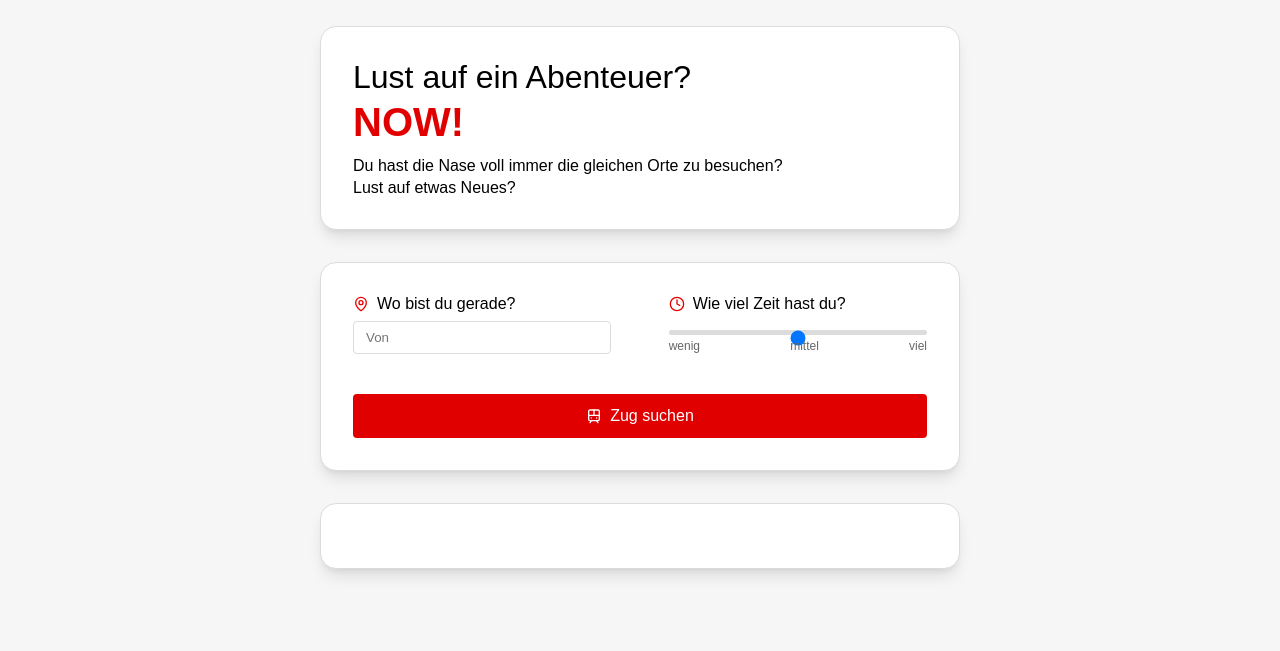
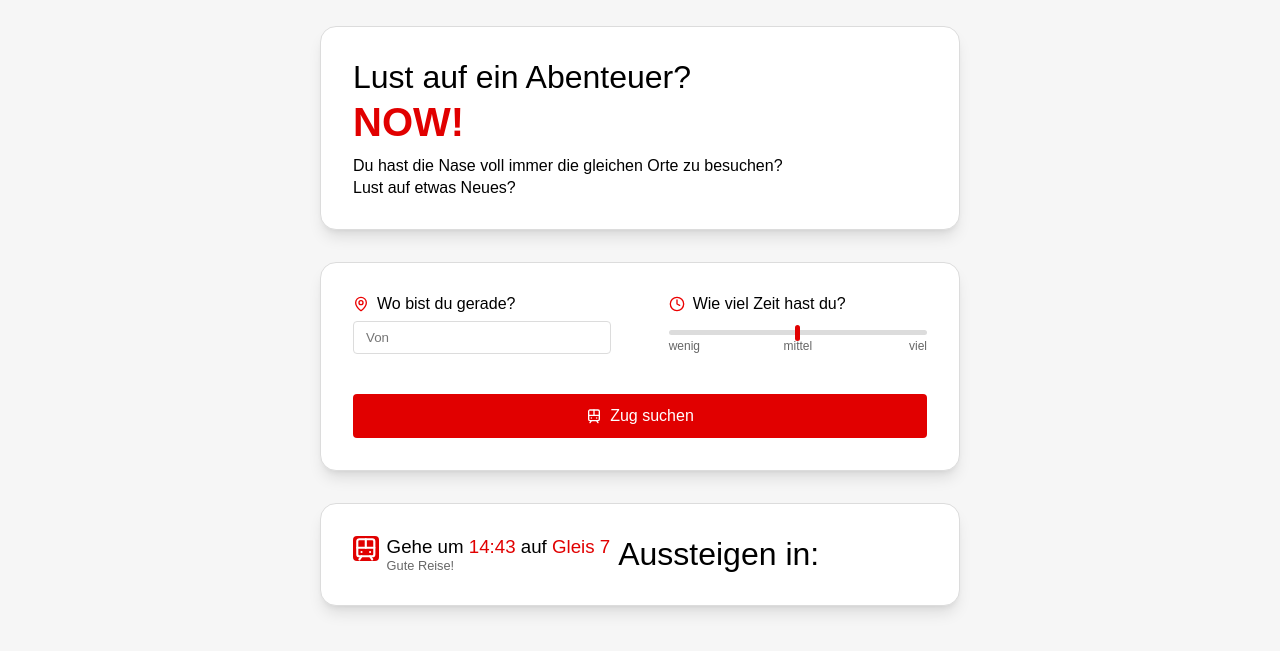
Before and after one commit to andrin-gerber/IMProjektFS26, a plain HTML site: page index.html in a window 1280 px wide. Shown: the part 67-718 px from the top of the page. Drawn offline with Linux system fonts and the light colour scheme; a web font is replaced by a local one.

Commit message:
Zu befüllende Felder für Quirin und begin styling box 3

```diff
--- a/css/style.css
+++ b/css/style.css
@@ -8,6 +8,7 @@
     --color-primary: #E10000;
     --color-background: #F6F6F6;
     --color-text: #1A1A1A;
+    --color-text-2: #666666;
     --color-text-inverted: #FFFFFF;
     --color-box: #FFFFFF;
     --color-box-border: #DCDCDC;
@@ -75,7 +76,7 @@ header {
 
 /* #region main */
 
-/* region box */
+/* #region box */
 
 .box{
     margin: 2rem 25%;
@@ -149,36 +150,43 @@ header {
     outline: none;
 }
 
-#zeit-input{
+#zeit-input {
     -webkit-appearance: none;
+    appearance: none;
     width: 100%;
+    background: transparent;
 }
 
-#zeit-input::-webkit-slider-thumb{
-    -webkit-apperance: none;
+#zeit-input::-webkit-slider-thumb {
+    -webkit-appearance: none;
+    appearance: none;
     width: 0.3rem;
     height: 1rem;
     background: var(--color-primary);
     cursor: pointer;
     border: none;
+    border-radius: 4px;
+    margin-top: -0.3rem;
+
 }
 
-#zeit-input::-moz-range-thumb{
+#zeit-input::-moz-range-thumb {
     width: 0.3rem;
     height: 1rem;
     background: var(--color-primary);
     cursor: pointer;
     border: none;
+    border-radius: 4px;
 }
 
-#zeit-input::-webkit-slider-runnable-track{
+#zeit-input::-webkit-slider-runnable-track {
     width: 100%;
     height: 0.3rem;
     background: var(--color-box-border);
     border-radius: 4px;
 }
 
-#zeit-input::-moz-range-track{
+#zeit-input::-moz-range-track {
     width: 100%;
     height: 0.3rem;
     background: var(--color-box-border);
@@ -186,13 +194,27 @@ header {
 }
 
 .time-labels{
-    display: flex;
-    justify-content: space-between;
+    display: grid;
+    grid-template-columns: repeat(3, 1fr);
+    text-align: center;
+}
+
+.time-labels p {
+    margin: 0;
 }
 
 .time-labels p{
-    color: #666666;
+    color: var(--color-text-2);
     font-size: 0.75rem;
+    text-align: center;
+}
+
+.time-labels .label1{
+    text-align: left;
+}
+
+.time-labels .label3{
+    text-align: right;
 }
 
 #start-btn {
@@ -218,5 +240,50 @@ header {
 
 /* #endregion */
 
+/* #region Ausgabe Zug */
+
+.train-icon{
+    height: 100%;
+    aspect-ratio: 1-1;
+    background-color: var(--color-primary);
+    display: flex;
+    justify-content: center;
+    align-items: center;
+    border-radius: 4px;
+}
+
+.train-icon svg{
+    width: 1.6rem;
+    height: 1.6rem;
+}
+
+.response{
+    display: flex;
+    flex-direction: row;
+    justify-content: left;
+    gap: 0.5rem;
+}
+
+.response-text{
+    display: flex;
+    flex-direction: column;
+    justify-content: left;
+}
+
+.response-text h3{
+    font-weight: 500;
+}
+
+.response-text h3 span{
+    color: var(--color-primary);
+}
+
+.response-text p{
+    font-size: 0.8rem;
+    color: var(--color-text-2);
+}
 
 /* #endregion */
+
+
+/* #endregion */
--- a/index.html
+++ b/index.html
@@ -87,9 +87,9 @@
                   id="zeit-input"
                 />
                 <div class="time-labels">
-                  <p>wenig</p>
-                  <p>mittel</p>
-                  <p>viel</p>
+                  <p class="label1">wenig</p>
+                  <p class="label2">mittel</p>
+                  <p class="label3">viel</p>
                 </div>
               </div>
             </div>
@@ -152,7 +152,77 @@
       </div>
 
       <!-- ab hier muss es dann mit JS erstellt werden - Platzhalter nur für styling-->
-      <div class="box"></div>
+      <div class="box">
+        <div class="response">
+          <div class="train-icon">
+            <svg viewBox="0 0 20 20">
+              <path
+                d="M15 2.5H5.00004C4.07957 2.5 3.33337 3.24619 3.33337 4.16667V14.1667C3.33337 15.0871 4.07957 15.8333 5.00004 15.8333H15C15.9205 15.8333 16.6667 15.0871 16.6667 14.1667V4.16667C16.6667 3.24619 15.9205 2.5 15 2.5Z"
+                stroke="white"
+                stroke-width="1.66667"
+                stroke-linecap="round"
+                stroke-linejoin="round"
+              />
+              <path
+                d="M3.33337 9.16666H16.6667"
+                stroke="white"
+                stroke-width="1.66667"
+                stroke-linecap="round"
+                stroke-linejoin="round"
+              />
+              <path
+                d="M10 2.5V9.16667"
+                stroke="white"
+                stroke-width="1.66667"
+                stroke-linecap="round"
+                stroke-linejoin="round"
+              />
+              <path
+                d="M6.66667 15.8333L5 18.3333"
+                stroke="white"
+                stroke-width="1.66667"
+                stroke-linecap="round"
+                stroke-linejoin="round"
+              />
+              <path
+                d="M15 18.3333L13.3334 15.8333"
+                stroke="white"
+                stroke-width="1.66667"
+                stroke-linecap="round"
+                stroke-linejoin="round"
+              />
+              <path
+                d="M6.66663 12.5H6.67496"
+                stroke="white"
+                stroke-width="1.66667"
+                stroke-linecap="round"
+                stroke-linejoin="round"
+              />
+              <path
+                d="M13.3334 12.5H13.3417"
+                stroke="white"
+                stroke-width="1.66667"
+                stroke-linecap="round"
+                stroke-linejoin="round"
+              />
+            </svg>
+          </div>
+          <div class="response-text">
+            <h3 id="response-title">
+              Gehe um <span>14:43</span> auf <span>Gleis 7</span>
+            </h3>
+            <p>Gute Reise!</p>
+          </div>
+          <div>
+            <h3 id="response-train-type"></h3>
+            <h3 id="response-plattform"></h3>
+            <h3 id="response-departure"></h3>
+            <h3 id="response-duration"></h3>
+            <h2>Aussteigen in:</h2>
+            <h3 id="response-station"></h3>
+          </div>
+        </div>
+      </div>
     </main>
     <footer></footer>
     <script src="js/script.js" type="module"></script>
```
